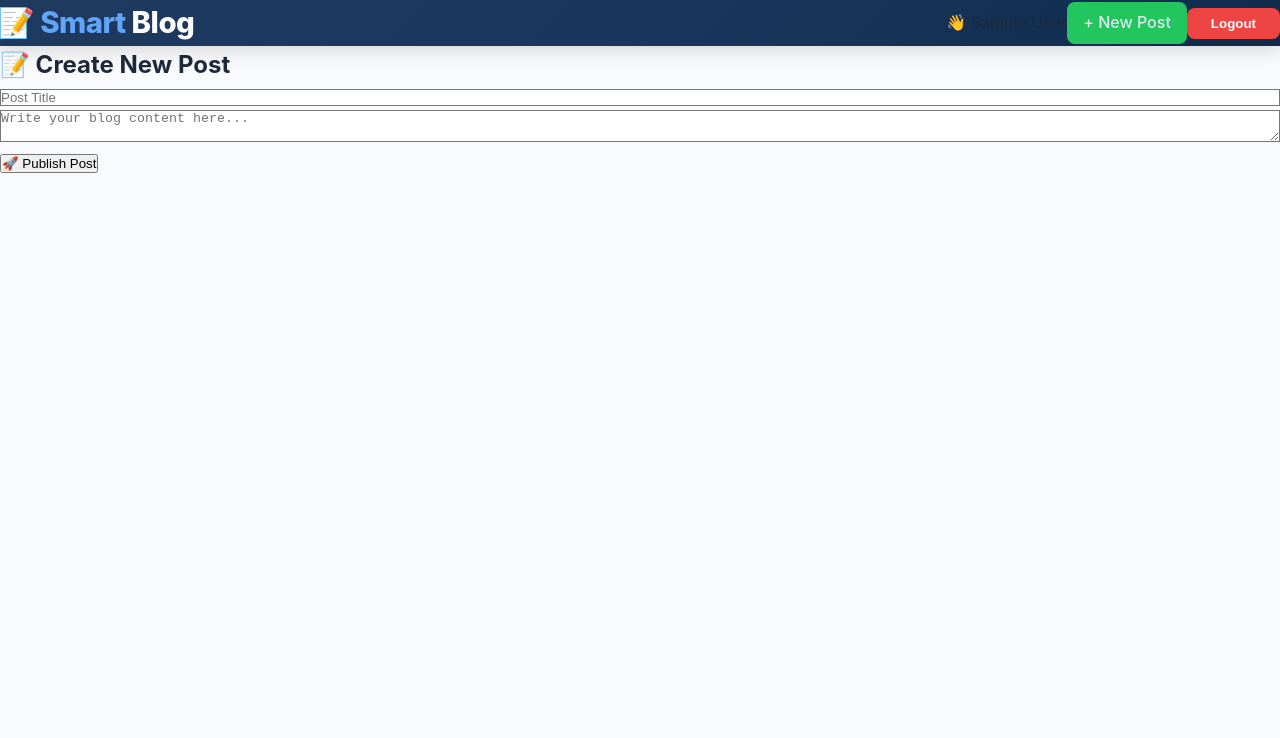
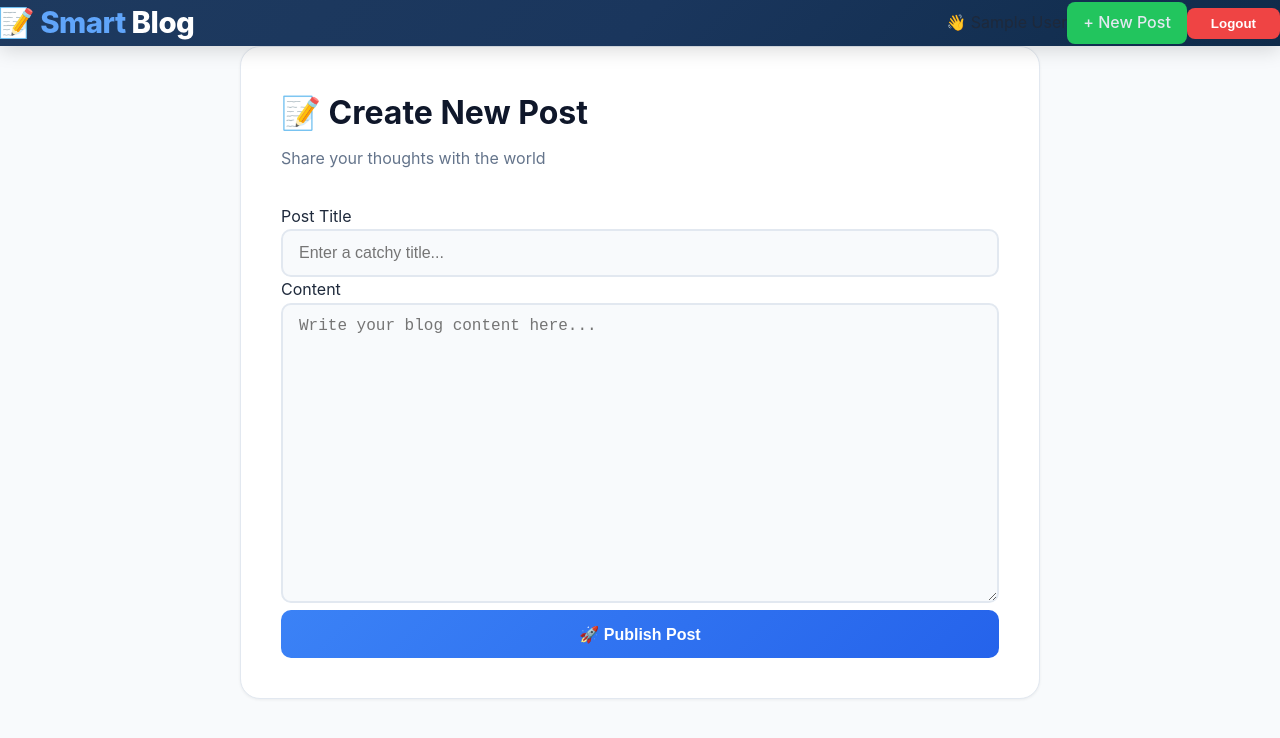
Before and after one commit to tewa0121/smart-blog-platform, a React (Vite) app in the folder client/: page /create in a window 1280 px wide. Shown: the top 738 px of the page. Built offline with nearby package versions, Linux system fonts and the light colour scheme; sample sign-in values are in the browser's storage; the HTML template or start-up script is replaced by a standard one.

Commit message:
change create post page

```diff
--- a/client/src/pages/CreatePost.jsx
+++ b/client/src/pages/CreatePost.jsx
@@ -1,4 +1,3 @@
-// src/pages/CreatePost.jsx
 import { useState } from 'react';
 import { useNavigate } from 'react-router-dom';
 import api from '../api';
@@ -13,6 +12,7 @@ const CreatePost = () => {
   const handleSubmit = async (e) => {
     e.preventDefault();
     setLoading(true);
+    setError('');
     try {
       const res = await api.post('/posts', { title, content });
       navigate(`/post/${res.data.post.id}`);
@@ -23,30 +23,38 @@ const CreatePost = () => {
   };
 
   return (
-    <div className="max-w-3xl mx-auto">
-      <h2 className="text-3xl font-bold mb-6">📝 Create New Post</h2>
-      {error && <div className="bg-red-100 text-red-700 p-3 rounded mb-4">{error}</div>}
+    <div className="form-container fade-in" style={{ maxWidth: '800px' }}>
+      <h2 className="form-title">📝 Create New Post</h2>
+      <p className="form-subtitle">Share your thoughts with the world</p>
+
+      {error && <div className="form-error">{error}</div>}
+
       <form onSubmit={handleSubmit} className="space-y-4">
+        <div>
+          <label className="form-label">Post Title</label>
           <input
             type="text"
-          placeholder="Post Title"
+            placeholder="Enter a catchy title..."
             value={title}
             onChange={(e) => setTitle(e.target.value)}
-          className="w-full p-3 border rounded text-xl"
+            className="form-input"
             required
           />
+        </div>
+
+        <div>
+          <label className="form-label">Content</label>
           <textarea
             placeholder="Write your blog content here..."
             value={content}
             onChange={(e) => setContent(e.target.value)}
-          className="w-full p-3 border rounded h-64"
+            className="form-input"
+            style={{ minHeight: '300px', resize: 'vertical' }}
             required
           />
-        <button
-          type="submit"
-          disabled={loading}
-          className="bg-blue-600 text-white px-6 py-3 rounded hover:bg-blue-700 disabled:opacity-50"
-        >
+        </div>
+
+        <button type="submit" className="form-submit" disabled={loading}>
           {loading ? 'Publishing...' : '🚀 Publish Post'}
         </button>
       </form>
```
Lines whose indentation alone changed are shown as unchanged.
